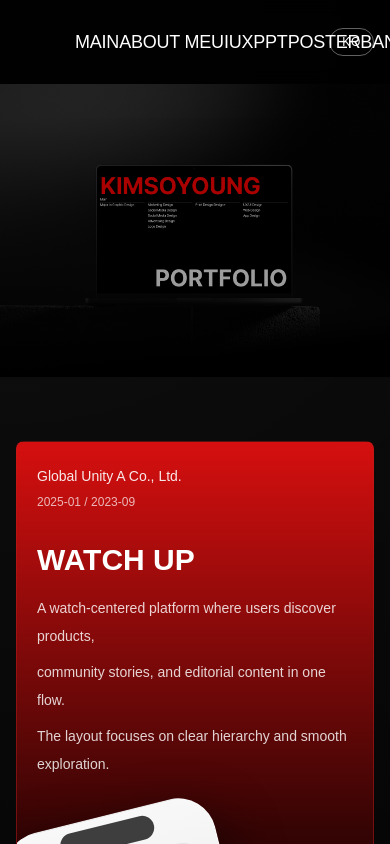
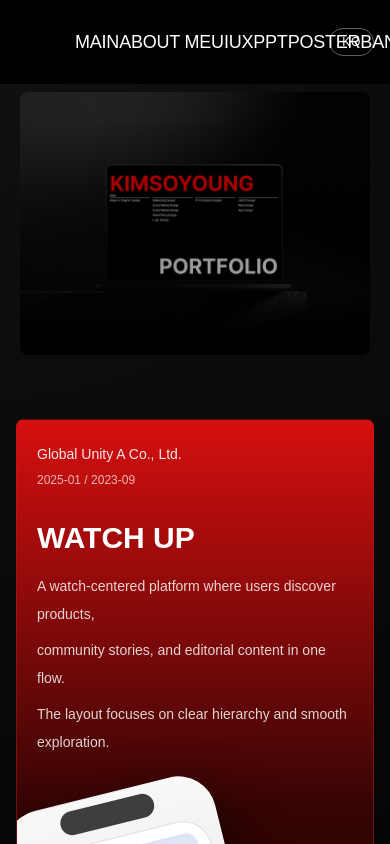
Before and after one commit to sgim226614-art/kimsoyoungweb, a Next.js app: page /en in a window 390 px wide. Shown: the top 844 px of the page. Built offline with nearby package versions, Linux system fonts and the light colour scheme; a web font is replaced by a local one.

Commit message:
fix: reduce hero scale with responsive side gutters

```diff
--- a/src/components/portfolio-sections.tsx
+++ b/src/components/portfolio-sections.tsx
@@ -141,8 +141,8 @@ function DeviceMock({
 
 function HeroCard({ content }: { content: PortfolioContent }) {
   return (
-    <section className="w-full">
-      <div className="mx-auto w-full max-w-[1440px] overflow-hidden">
+    <section className="w-full px-5 pt-2 sm:px-10 lg:px-14">
+      <div className="mx-auto w-full max-w-[1240px] overflow-hidden rounded-[8px]">
         <Image
           src="/assets/메인화면 1.png"
           alt={`${content.heroTitle} ${content.heroSubtitle}`}
@@ -151,7 +151,7 @@ function HeroCard({ content }: { content: PortfolioContent }) {
           priority
           unoptimized
           className="h-auto w-full"
-          sizes="(max-width: 1440px) 100vw, 1440px"
+          sizes="(max-width: 768px) calc(100vw - 40px), (max-width: 1440px) calc(100vw - 80px), 1240px"
         />
       </div>
     </section>
```
